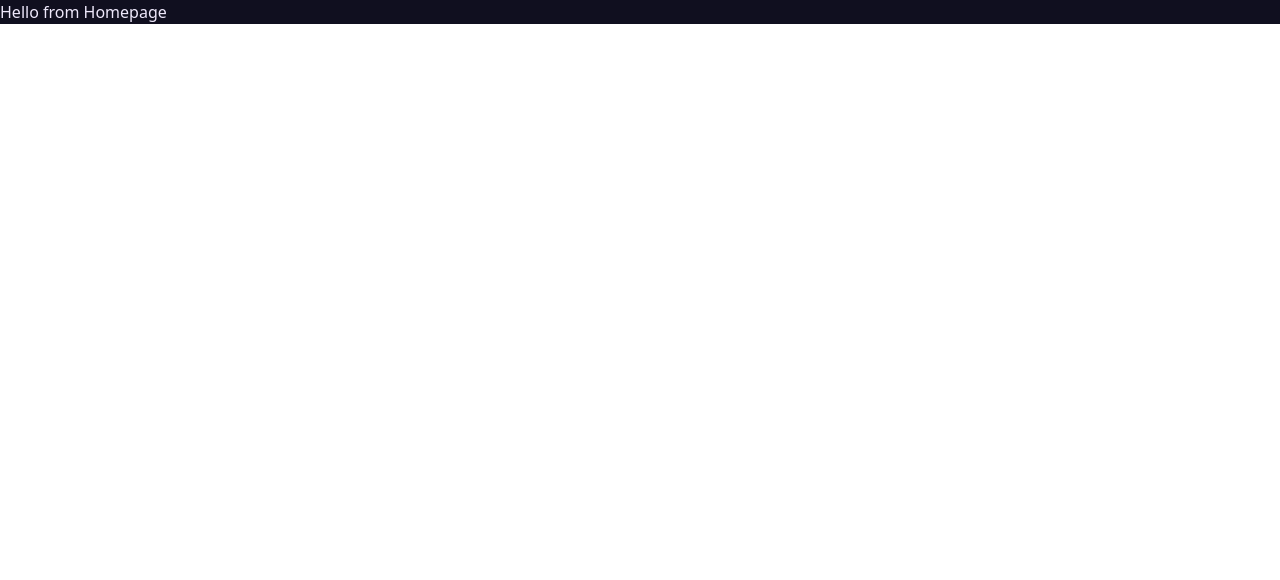
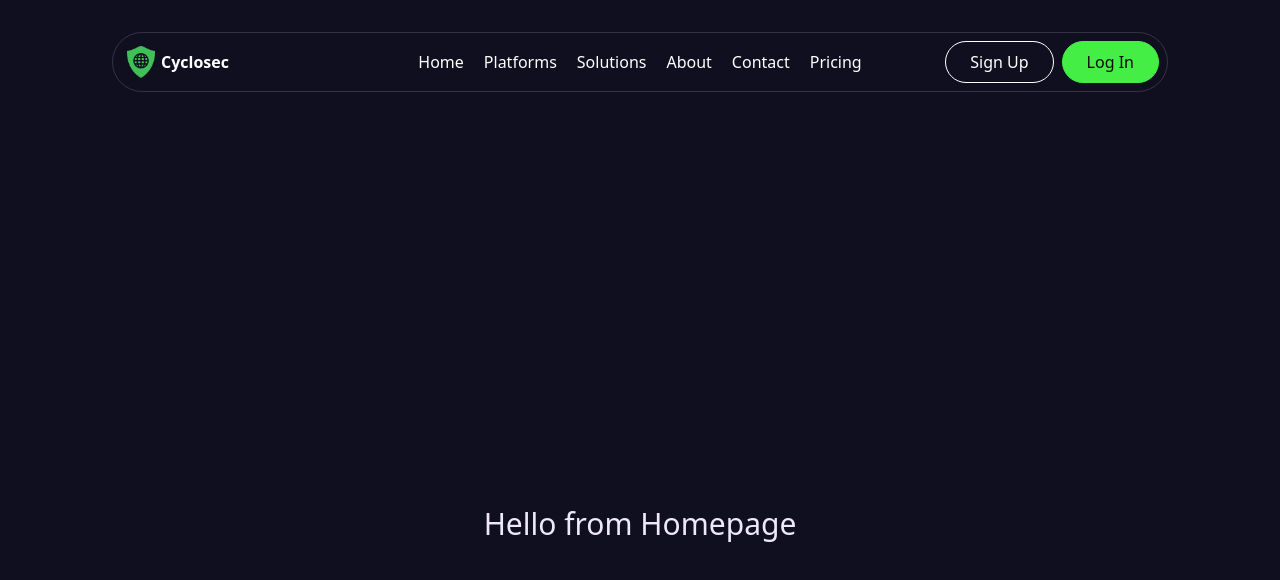
Before and after one commit to ravicyber8122004/cyclosec-portfolio, a React (Vite) app: page / in a window 1280 px wide. Shown: the top 580 px of the page. Built offline with nearby package versions, Linux system fonts and the light colour scheme.

Commit message:
Added Navbar and Buttons component. Making folder structure the layout where all the layouts were placed and another one is Assets in which all the images were stored

```diff
--- a/package.json
+++ b/package.json
@@ -13,6 +13,7 @@
     "@tailwindcss/vite": "^4.1.8",
     "react": "^19.1.0",
     "react-dom": "^19.1.0",
+    "react-icons": "^5.5.0",
     "react-router-dom": "^7.6.1",
     "tailwindcss": "^4.1.8"
   },
--- a/src/components/Base.jsx
+++ b/src/Layout/Base.jsx
@@ -1,9 +1,10 @@
 import { Outlet } from "react-router-dom";
+import Navbar from "../components/Navbar";
 
 export default function Base() {
     return (
         <>
-            {/* <Navbar /> */}
+            <Navbar/>
             <Outlet />
             {/* <Footer /> */}
         </>
--- /dev/null
+++ b/src/components/Buttons.jsx
@@ -0,0 +1,11 @@
+export function PrimaryButton(props) {
+    return(
+        <button className="border border-PrimaryButtonBackground rounded-full px-6 py-2 font-medium bg-PrimaryButtonBackground text-neutral-950 hover:cursor-pointer hover:bg-green-400 transition-all duration-200 hidden md:inline-flex">{props.name}</button>
+    )
+}
+
+export function SecondaryButton(props){
+    return(
+        <button className="border border-white rounded-full px-6 py-2 text-white bg-transparen font-medium hover:cursor-pointer hover:bg-PrimaryButtonBackground hover:border-none hover:text-neutral-950 transition-all duration-200 hidden md:inline-flex">{props.name}</button>
+    )
+}
--- /dev/null
+++ b/src/components/Navbar.jsx
@@ -0,0 +1,67 @@
+import { IoMenu } from "react-icons/io5";
+import { CompanyLogo} from "../pages";
+import { PrimaryButton, SecondaryButton } from "./Buttons";
+
+const navLinks = [
+    {
+        label: "Home",
+        href: "/"
+    },
+    {
+        label: "Platforms",
+        href: "/"
+    },
+    {
+        label: "Solutions",
+        href: "/"
+    },
+    {
+        label: "About",
+        href: "/aboutus"
+    },
+    {
+        label: "Contact",
+        href: "/ContactUs"
+    },
+    {
+        label: "Pricing",
+        href: "/pricing"
+    },
+]
+
+
+export default function Navbar() {
+  return (
+    <section className="py-2 lg:py-8 bg-background">
+        <div className="w-full lg:max-w-[85%] lg:mx-auto">
+            <div className="grid grid-cols-2 lg:grid-cols-3 border border-white/15 rounded-full p-2 px-4 md:px-2 mx-4 items-center">
+                <div className="flex items-center gap-x-1">
+                    <div>
+                        <img className="h-8 pl-1 w-auto" src={CompanyLogo} alt="Cyclosec Logo" />
+                    </div>
+                    <div>
+                        <h3 className="font-semibold text-white">Cyclosec</h3>
+                    </div>
+                </div>
+
+                <div className="lg:flex items-center justify-center hidden">
+                    <nav className="flex gap-5 font-medium text-white w-auto">
+                        {navLinks.map(link => (
+                            <a className="hover:text-PrimaryButtonBackground transition-all duration-150" href={link.href} key={link.label}>
+                                {link.label}
+                            </a>
+                        ))}
+                    </nav>
+                </div>
+
+                <div className="flex justify-end gap-2">
+                    <IoMenu className="md:hidden hover:cursor-pointer" size={25} color="white"/>
+                    <SecondaryButton name="Sign Up"/>
+                    <PrimaryButton name="Log In"/>
+                </div>
+
+            </div>
+        </div>
+    </section>
+  );
+}
--- a/src/components/index.js
+++ b/src/components/index.js
@@ -1,7 +1,7 @@
-import Base from "./Base";
+import Base from "../Layout/Base";
 import ScrollToTop from "./ScrollToTop";
 
 export {
     Base,
-    ScrollToTop
+    ScrollToTop,
 }
--- a/src/index.css
+++ b/src/index.css
@@ -1,4 +1,8 @@
 @import 'tailwindcss';
+
+*{
+  box-sizing: border-box;
+}
 
 @theme {
   --color-text: rgb(238, 232, 251);
@@ -11,4 +15,6 @@
   /* oklch(41.57% 0.061 30.08) */
   --color-accent: rgb(202, 218, 127);
   /* oklch(72.04% 0.088 104.68) */
+  --color-PrimaryButtonBackground: #44ee44;
+
 }
--- a/src/pages/Homepage.jsx
+++ b/src/pages/Homepage.jsx
@@ -1,7 +1,7 @@
 export default function Homepage() {
     return (
         <>
-            <h3 className="bg-background text-text">Hello from Homepage</h3>
+            <h3 className="bg-background text-text h-[100vh] w-full text-center text-3xl flex items-center justify-center">Hello from Homepage</h3>
         </>
     );
 }
```
Also changed, not shown: src/pages/index.js (+6 -1 lines), src/Assets/CyclosecLogo_100px.png (added), src/Assets/CyclosecLogo_50px.png (added).
